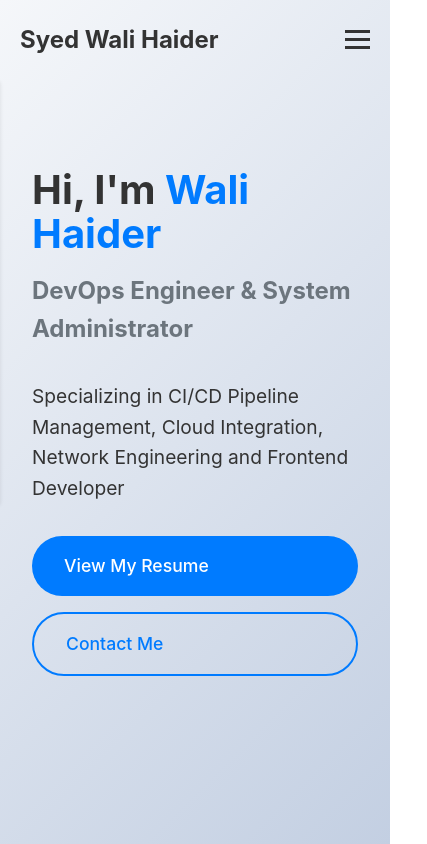
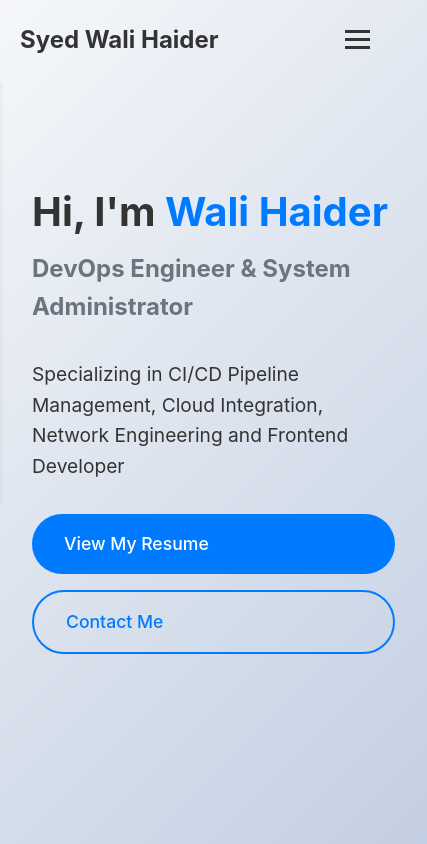
Before and after one commit to wali15/Wali-Haider, a React (Vite) app: page / in a window 390 px wide. Shown: the top 844 px of the page, 427 px wide, since content can reach past the window. Built offline with nearby package versions, Linux system fonts and the light colour scheme.

Commit message:
Update global.css

```diff
--- a/src/styles/global.css
+++ b/src/styles/global.css
@@ -36,4 +36,7 @@ section {
   section {
     padding: 3rem 0;
   }
+  body {
+  display: flex;
+  }
 }
```
